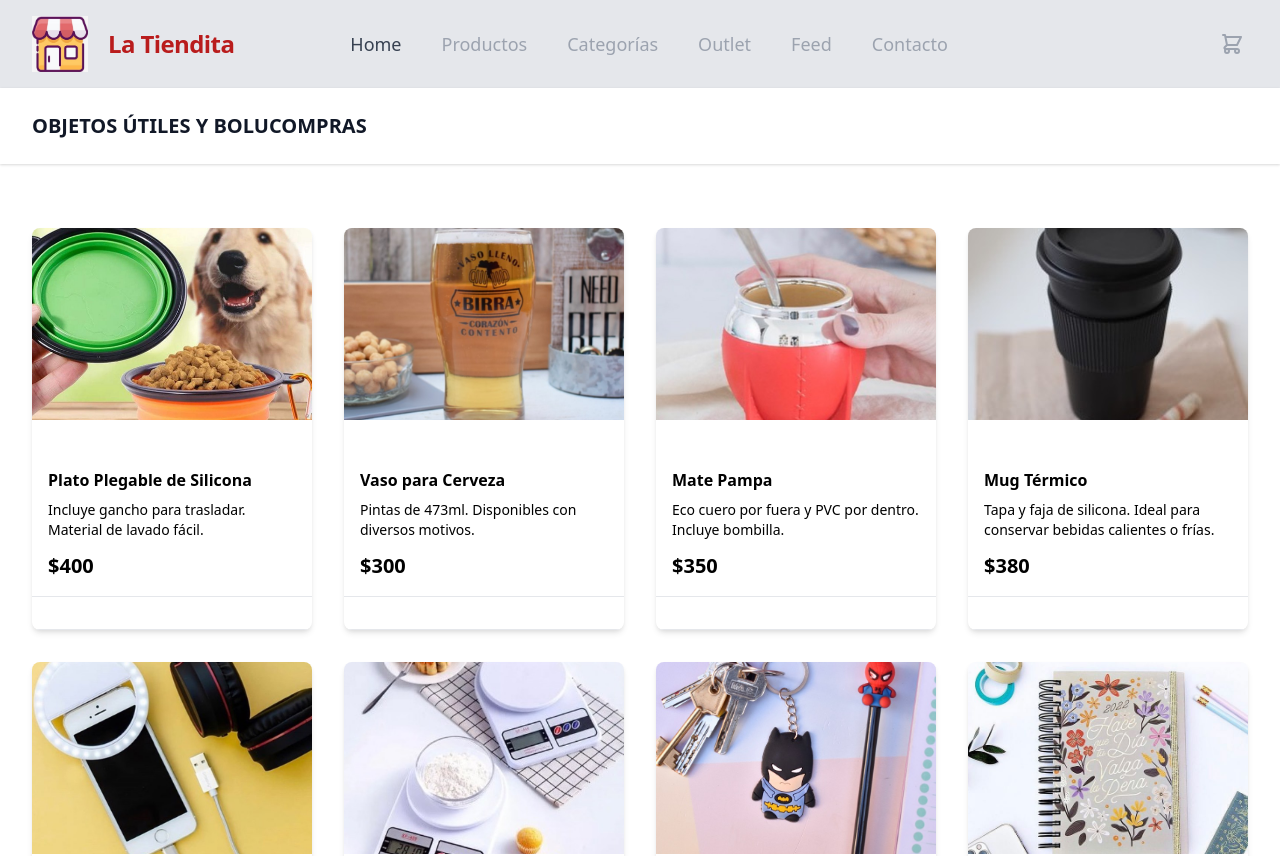
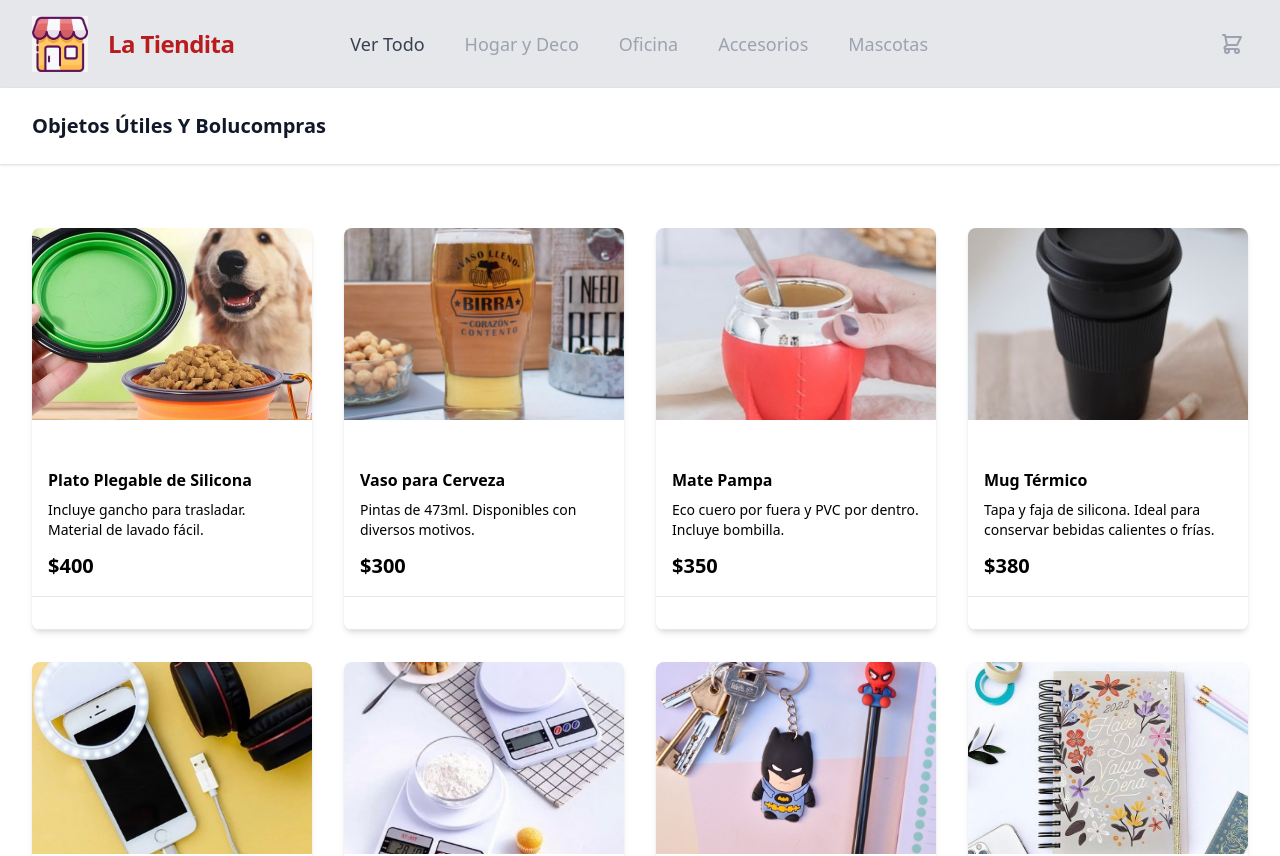
Before and after one commit to mathiasgdiaz/e-commerce-ReactJS-CoderHouse, a React (Create React App) app: page / in a window 1280 px wide. Shown: the top 856 px of the page. Built offline with nearby package versions, Linux system fonts and the light colour scheme.

Commit message:
Challenge #4
- Features para desafío N° 4 y entrega parcial de Proyecto Final

```diff
--- a/package.json
+++ b/package.json
@@ -13,12 +13,13 @@
     "heroicons": "^1.0.4",
     "react": "^17.0.2",
     "react-dom": "^17.0.2",
+    "react-router-dom": "^5.3.0",
     "react-scripts": "4.0.3",
     "web-vitals": "^1.1.2"
   },
   "scripts": {
-    "start": "npm run watch:css && react-scripts start",
-    "build": "npm run watch:css && react-scripts build",
+    "start": "npm run watch:css && react-scripts --openssl-legacy-provider start",
+    "build": "npm run watch:css && react-scripts --openssl-legacy-provider build",
     "test": "react-scripts test",
     "eject": "react-scripts eject",
     "watch:css": "postcss src/styles/tailwind.css -o src/styles/output.css"
--- a/src/App.js
+++ b/src/App.js
@@ -1,21 +1,27 @@
+import React from 'react';
 import './App.css';
 import './styles/output.css'
+import { BrowserRouter, Switch, Route, Redirect } from 'react-router-dom';
 import NavBar from './components/NavBar/NavBar.jsx';
 import ItemListContainer from './components/ItemListContainer/ItemListContainer.jsx';
+import ItemDetailContainer from './components/ItemDetailContainer/ItemDetailContainer.jsx';
 
 function App() {
   return(
-    <div>
+    <BrowserRouter>
       <NavBar />
-      <header className="bg-white shadow">
-        <div className="max-w-7xl mx-auto py-6 px-4 sm:px-6 lg:px-8">
-          <h1 className="text-xl font-bold text-gray-900">OBJETOS ÚTILES Y BOLUCOMPRAS</h1>
-        </div>
-      </header>
-      <main>
-        <ItemListContainer mensaje="Próximamente las ofertas de la semana"/>
-      </main>
-    </div>
+      <Switch>
+        <Route exact path="/">
+          <ItemListContainer title="Objetos Útiles Y Bolucompras"/>
+        </Route>
+        <Route exact path="/category/:categoryId">
+          <ItemListContainer/>
+        </Route>
+        <Route exact path="/item/:itemId">
+          <ItemDetailContainer/>
+        </Route>
+      </Switch>
+    </BrowserRouter>
   );
 }
 
--- /dev/null
+++ b/src/components/ItemDetailContainer/ItemDetail/ItemDetail.jsx
@@ -0,0 +1,64 @@
+import React from 'react'
+import categories from '../../../data/categories.js'
+
+const ItemDetail = ({item}) => {
+    return (
+        <div class="lg:w-4/5 mx-auto flex flex-wrap">
+            <img alt="ecommerce" class="lg:w-1/2 w-full object-cover object-center rounded border border-gray-200" src={item.image} />
+            <div class="lg:w-1/2 w-full lg:pl-10 lg:py-6 mt-6 lg:mt-0">
+                <h2 class="text-sm title-font text-gray-500 tracking-widest">{categories.filter((i) => i.category === item.category)[0].text}</h2>
+                <h1 class="text-gray-900 text-3xl title-font font-medium mb-1">{item.name}</h1>
+                <div class="flex mb-4">
+                    <span class="flex items-center">
+                        <svg fill="currentColor" stroke="currentColor" stroke-linecap="round" stroke-linejoin="round" stroke-width="2" class="w-4 h-4 text-red-500" viewBox="0 0 24 24">
+                        <path d="M12 2l3.09 6.26L22 9.27l-5 4.87 1.18 6.88L12 17.77l-6.18 3.25L7 14.14 2 9.27l6.91-1.01L12 2z"></path>
+                        </svg>
+                        <svg fill="currentColor" stroke="currentColor" stroke-linecap="round" stroke-linejoin="round" stroke-width="2" class="w-4 h-4 text-red-500" viewBox="0 0 24 24">
+                        <path d="M12 2l3.09 6.26L22 9.27l-5 4.87 1.18 6.88L12 17.77l-6.18 3.25L7 14.14 2 9.27l6.91-1.01L12 2z"></path>
+                        </svg>
+                        <svg fill="currentColor" stroke="currentColor" stroke-linecap="round" stroke-linejoin="round" stroke-width="2" class="w-4 h-4 text-red-500" viewBox="0 0 24 24">
+                        <path d="M12 2l3.09 6.26L22 9.27l-5 4.87 1.18 6.88L12 17.77l-6.18 3.25L7 14.14 2 9.27l6.91-1.01L12 2z"></path>
+                        </svg>
+                        <svg fill="currentColor" stroke="currentColor" stroke-linecap="round" stroke-linejoin="round" stroke-width="2" class="w-4 h-4 text-red-500" viewBox="0 0 24 24">
+                        <path d="M12 2l3.09 6.26L22 9.27l-5 4.87 1.18 6.88L12 17.77l-6.18 3.25L7 14.14 2 9.27l6.91-1.01L12 2z"></path>
+                        </svg>
+                        <svg fill="none" stroke="currentColor" stroke-linecap="round" stroke-linejoin="round" stroke-width="2" class="w-4 h-4 text-red-500" viewBox="0 0 24 24">
+                        <path d="M12 2l3.09 6.26L22 9.27l-5 4.87 1.18 6.88L12 17.77l-6.18 3.25L7 14.14 2 9.27l6.91-1.01L12 2z"></path>
+                        </svg>
+                        <span class="text-gray-600 ml-3">4 Reviews</span>
+                    </span>
+                    <span class="flex ml-3 pl-3 py-2 border-l-2 border-gray-200">
+                        <a href="#" class="text-gray-500">
+                        <svg fill="currentColor" stroke-linecap="round" stroke-linejoin="round" stroke-width="2" class="w-5 h-5" viewBox="0 0 24 24">
+                            <path d="M18 2h-3a5 5 0 00-5 5v3H7v4h3v8h4v-8h3l1-4h-4V7a1 1 0 011-1h3z"></path>
+                        </svg>
+                        </a>
+                        <a href="#" class="ml-2 text-gray-500">
+                        <svg fill="currentColor" stroke-linecap="round" stroke-linejoin="round" stroke-width="2" class="w-5 h-5" viewBox="0 0 24 24">
+                            <path d="M23 3a10.9 10.9 0 01-3.14 1.53 4.48 4.48 0 00-7.86 3v1A10.66 10.66 0 013 4s-4 9 5 13a11.64 11.64 0 01-7 2c9 5 20 0 20-11.5a4.5 4.5 0 00-.08-.83A7.72 7.72 0 0023 3z"></path>
+                        </svg>
+                        </a>
+                        <a href="#" class="ml-2 text-gray-500">
+                        <svg fill="currentColor" stroke-linecap="round" stroke-linejoin="round" stroke-width="2" class="w-5 h-5" viewBox="0 0 24 24">
+                            <path d="M21 11.5a8.38 8.38 0 01-.9 3.8 8.5 8.5 0 01-7.6 4.7 8.38 8.38 0 01-3.8-.9L3 21l1.9-5.7a8.38 8.38 0 01-.9-3.8 8.5 8.5 0 014.7-7.6 8.38 8.38 0 013.8-.9h.5a8.48 8.48 0 018 8v.5z"></path>
+                        </svg>
+                        </a>
+                    </span>
+                </div>
+                <p class="leading-relaxed">{item.desc}</p>
+                <div class="p-4 border-b text-xs text-gray-700"></div>
+                <div class="flex border-t p-4">
+                    <span class="title-font font-medium text-2xl text-gray-900">{item.price}</span>
+                    <button class="flex ml-auto text-white bg-red-500 border-0 py-2 px-6 focus:outline-none hover:bg-red-600 rounded">Comprar</button>
+                    <button class="rounded-full w-10 h-10 bg-gray-200 p-0 border-0 inline-flex items-center justify-center text-gray-500 ml-4">
+                        <svg fill="currentColor" stroke-linecap="round" stroke-linejoin="round" stroke-width="2" class="w-5 h-5" viewBox="0 0 24 24">
+                        <path d="M20.84 4.61a5.5 5.5 0 00-7.78 0L12 5.67l-1.06-1.06a5.5 5.5 0 00-7.78 7.78l1.06 1.06L12 21.23l7.78-7.78 1.06-1.06a5.5 5.5 0 000-7.78z"></path>
+                        </svg>
+                    </button>
+                </div>
+            </div>
+        </div>
+    )
+}
+
+export default ItemDetail
--- /dev/null
+++ b/src/components/ItemDetailContainer/ItemDetailContainer.jsx
@@ -0,0 +1,62 @@
+import React, {useState, useEffect} from 'react';
+import {useParams, useHistory} from 'react-router-dom';
+import { NavLink, Link } from 'react-router-dom';
+import ItemDetail from './ItemDetail/ItemDetail.jsx'
+import data from '../../data/data.js'
+import categories from '../../data/categories.js'
+
+const ItemDetailContainer = () => {
+    const [item, setItem] = useState([]);
+    const [category, setCategory] = useState('');
+    const [load, setLoad] = useState(true);
+    const { itemId } = useParams();
+
+    useEffect(() => {
+        setLoad(true);
+        const getItem = new Promise((res)=>
+        {
+        setTimeout(()=>{
+            res(data);
+        },1000);
+        });
+        getItem.then((data) => {
+            setItem(data.filter((i) => i.id === itemId))
+            setCategory(data.filter((i) => i.id === itemId)[0].category);
+        }).finally(() => setLoad(false));
+    },[itemId]);
+
+    const itemDetail = item.map((item) =>
+        <ItemDetail key={item.id} item={item}/>
+    )
+
+    return(
+        <main>
+            {load
+                ?   <div class="flex items-center justify-center ">
+                        <div class="w-24 h-24 border-l-2 border-gray-900 rounded-full animate-spin"></div>
+                    </div>
+                :
+                <div>
+                    <header className="bg-white shadow">
+                        <div className="flex max-w-7xl mx-auto py-6 px-4 sm:px-6 lg:px-8">
+                            <NavLink to={"/"} exact>
+                                <h1 className="text-xl font-bold text-gray-900">Inicio</h1>
+                            </NavLink>
+                            <span className="pl-2 pr-2 text-xl"> / </span>
+                            <NavLink to={"/category/" + category} exact>
+                                <h1 className="text-xl font-bold text-gray-900">{categories.filter((i) => i.category === category)[0].text}</h1>
+                            </NavLink>
+                        </div>
+                    </header>
+                    <section class="text-gray-700 body-font overflow-hidden bg-white mt-5">
+                        <div class="container px-5 py-10 mx-auto">
+                            {itemDetail}
+                        </div>
+                    </section>
+                </div>
+            }
+        </main>
+    );
+}
+
+export default ItemDetailContainer;
--- a/src/components/ItemListContainer/ItemListContainer.jsx
+++ b/src/components/ItemListContainer/ItemListContainer.jsx
@@ -1,25 +1,36 @@
 import React, {useState, useEffect} from 'react';
+import {useParams, useHistory} from 'react-router-dom';
 import ItemList from './ItemList/ItemList.jsx'
 import data from '../../data/data.js'
+import categories from '../../data/categories.js'
 
 const ItemListContainer = (props) => {
   const [products, setProducts] = useState([]);
   const [load, setLoad] = useState(true);
+  const { categoryId } = useParams();
 
   useEffect(() => {
+    setLoad(true);
     const listProducts = new Promise((res, rej)=>
     {
       setTimeout(()=>{
         res(data);
-          },3000);
+      },1000);
     });
     listProducts.then((data) => {
-          setProducts(data);
-          setLoad(false);
-        });
-    },[products]);
+      categoryId
+        ? setProducts(data.filter((i) => i.category === categoryId))
+        : setProducts(data);
+    }).finally(() => setLoad(false));
+  },[categoryId]);
 
   return(
+    <main>
+      <header className="bg-white shadow">
+        <div className="max-w-7xl mx-auto py-6 px-4 sm:px-6 lg:px-8">
+          <h1 className="text-xl font-bold text-gray-900">{props.title ? props.title : categoryId ? categories.filter((i) => i.category === categoryId)[0].desc : categories.filter((i) => i.category === 0)[0].desc}</h1>
+        </div>
+      </header>
       <div className="max-w-7xl mx-auto py-6 sm:px-6 lg:px-8">
         <div className="px-4 py-6 sm:px-0">
             {load ? <div class="flex items-center justify-center ">
@@ -28,6 +39,7 @@ const ItemListContainer = (props) => {
                   : <ItemList products={products}/>}
         </div>
       </div>
+    </main>
   );
 }
 
--- a/src/components/NavBar/NavBar.jsx
+++ b/src/components/NavBar/NavBar.jsx
@@ -1,8 +1,10 @@
 import React, { useState } from "react";
+import { NavLink, Link } from 'react-router-dom';
 import { Transition } from "@headlessui/react";
 import CartWidget from './CartWidget/CartWidget.jsx';
+import categories from '../../data/categories.js'
 
-export default function NavBar() {
+export const NavBar = () => {
   const [isOpen, setIsOpen] = useState(false);
   return (
       <nav className="bg-gray-200">
@@ -10,17 +12,22 @@ export default function NavBar() {
           <div className="flex items-center justify-between h-16">
             <div className="flex items-center">
               <div class="flex items-center flex-shrink-0 text-white mr-6">
-                <img className="h-14 w-14" src="logo_tienda_2.jpg" alt="La Tiendita" />
-                <span class="font-semibold text-2xl tracking-tight ml-5 text-red-700">La Tiendita</span>
+                <NavLink to="/" exact className="flex h-screen justify-center items-center">
+                  <img className="h-14 w-14 float-left" src="/logo_tienda_2.jpg" alt="La Tiendita" />
+                  <span class="font-semibold text-2xl tracking-tight ml-5 text-red-700">La Tiendita</span>
+                </NavLink>
               </div>
               <div className="hidden md:block">
                 <div className="ml-20 flex items-baseline space-x-4">
-                  <a href="#" className="text-gray-700 hover:bg-gray-700 hover:text-white px-3 py-2 rounded-md text-lg font-medium"> Home </a>
-                  <a href="#" className="text-gray-400 hover:bg-gray-700 hover:text-white px-3 py-2 rounded-md text-lg font-medium"> Productos </a>
-                  <a href="#" className="text-gray-400 hover:bg-gray-700 hover:text-white px-3 py-2 rounded-md text-lg font-medium"> Categorías </a>
-                  <a href="#" className="text-gray-400 hover:bg-gray-700 hover:text-white px-3 py-2 rounded-md text-lg font-medium"> Outlet </a>
-                  <a href="#" className="text-gray-400 hover:bg-gray-700 hover:text-white px-3 py-2 rounded-md text-lg font-medium"> Feed </a>
-                  <a href="#" className="text-gray-400 hover:bg-gray-700 hover:text-white px-3 py-2 rounded-md text-lg font-medium"> Contacto </a>
+                {
+                  categories.map((cat) => {
+                    return (
+                        <NavLink to={cat.address} exact activeClassName="text-gray-700" className="text-gray-400 hover:bg-gray-700 hover:text-white px-3 py-2 rounded-md text-lg font-medium">
+                          {cat.text}
+                        </NavLink>
+                    );
+                  })
+                }
                 </div>
               </div>
             </div>
@@ -54,12 +61,15 @@ export default function NavBar() {
           {(ref) => (
             <div className="md:hidden" id="mobile-menu">
               <div ref={ref} className="px-2 pt-2 pb-3 space-y-1 sm:px-3">
-                <a href="#" className="text-gray-700 hover:bg-gray-700 hover:text-white block px-3 py-2 rounded-md text-base font-medium"> Home </a>
-                <a href="#" className="text-gray-400 hover:bg-gray-700 hover:text-white block px-3 py-2 rounded-md text-base font-medium"> Productos </a>
-                <a href="#" className="text-gray-400 hover:bg-gray-700 hover:text-white block px-3 py-2 rounded-md text-base font-medium"> Categorías </a>
-                <a href="#" className="text-gray-400 hover:bg-gray-700 hover:text-white block px-3 py-2 rounded-md text-base font-medium"> Outlet </a>
-                <a href="#" className="text-gray-400 hover:bg-gray-700 hover:text-white block px-3 py-2 rounded-md text-base font-medium"> Feed </a>
-                <a href="#" className="text-gray-400 hover:bg-gray-700 hover:text-white block px-3 py-2 rounded-md text-base font-medium"> Contacto </a>
+              {
+                  categories.map((cat) => {
+                    return (
+                        <NavLink to={cat.address} exact activeClassName="text-gray-700" className="text-gray-400 hover:bg-gray-700 hover:text-white px-3 py-2 rounded-md text-lg font-medium">
+                          {cat.text}
+                        </NavLink>
+                    );
+                  })
+              }
               </div>
             </div>
           )}
@@ -67,3 +77,5 @@ export default function NavBar() {
       </nav>
   )
 }
+
+export default NavBar;
--- /dev/null
+++ b/src/data/categories.js
@@ -0,0 +1,9 @@
+const categories = [
+    { id: 'xcvxasd', category: '0', address: '/', text: 'Ver Todo', desc: 'Objetos útiles y bolucompras' },
+    { id: 'sdfdsaf', category: '1', address: '/category/1', text: 'Hogar y Deco', desc: 'Los mejores utensillos para tu casa' },
+    { id: 'asdadsa', category: '2', address: '/category/2', text: 'Oficina', desc: 'Gadgets geniales para que te acompañen en tu trabajo' },
+    { id: 'dfgddgf', category: '3', address: '/category/3', text: 'Accesorios', desc: 'Pequeños accesorios para regalar o regalarse' },
+    { id: 'ewerwrr', category: '4', address: '/category/4', text: 'Mascotas', desc: 'Accesorios y juguetes para tus mascotas' }
+  ];
+
+  export default categories;
--- a/src/data/data.js
+++ b/src/data/data.js
@@ -1,66 +1,74 @@
 const data = [
     {
         id: '1',
+        category: '4',
         name: 'Plato Plegable de Silicona',
-        description: 'Incluye gancho para trasladar. Material de lavado fácil.',
+        desc: 'Incluye gancho para trasladar. Material de lavado fácil.',
         price: '$400',
-        image: './images/p1.jpg'
+        image: '/images/p1.jpg'
 
     },
     {
         id: '2',
         name: 'Vaso para Cerveza',
-        description: 'Pintas de 473ml. Disponibles con diversos motivos.',
+        category: '1',
+        desc: 'Pintas de 473ml. Disponibles con diversos motivos.',
         price: '$300',
-        image: './images/p2.jpg'
+        image: '/images/p2.jpg'
 
     },
     {
         id: '3',
         name: 'Mate Pampa',
-        description: 'Eco cuero por fuera y PVC por dentro. Incluye bombilla.',
+        category: '1',
+        desc: 'Eco cuero por fuera y PVC por dentro. Incluye bombilla.',
         price: '$350',
-        image: './images/p3.jpg'
+        image: '/images/p3.jpg'
 
     },
     {
         id: '4',
         name: 'Mug Térmico',
-        description: 'Tapa y faja de silicona. Ideal para conservar bebidas calientes o frías.',
+        category: '2',
+        desc: 'Tapa y faja de silicona. Ideal para conservar bebidas calientes o frías.',
         price: '$380',
-        image: './images/p4.jpg'
+        image: '/images/p4.jpg'
 
     },
     {
         id: '5',
         name: 'Aro de Luz Led',
-        description: '3 intensidades de luz. Incluye cable usb. Disponible en color blanco',
+        category: '3',
+        desc: '3 intensidades de luz. Incluye cable usb. Disponible en color blanco',
         price: '$650',
-        image: './images/p5.jpg'
+        image: '/images/p5.jpg'
 
     },
     {
         id: '6',
         name: 'Balanza Digital',
-        description: 'Pesa hasta 7kg. Botón de puesta en 0. Apagado automático',
+        category: '1',
+        desc: 'Pesa hasta 7kg. Botón de puesta en 0. Apagado automático',
         price: '$950',
-        image: './images/p6.jpg'
+        image: '/images/p6.jpg'
 
     },
     {
         id: '7',
         name: 'Llaveros de Silicona',
-        description: 'Opción económica para souvenir o para completar un regalito',
+        category: '3',
+        desc: 'Opción económica para souvenir o para completar un regalito',
         price: '$150',
-        image: './images/p7.jpg'
+        image: '/images/p7.jpg'
 
     },
     {
         id: '8',
         name: 'Agenda 2022',
-        description: 'Planificador mensual para cada mes. Calendario 2022 y 2023',
+        category: '2',
+        desc: 'Planificador mensual para cada mes. Calendario 2022 y 2023',
         price: '$850',
-        image: './images/p8.jpg'
+        image: '/images/p8.jpg'
 
     }
 ];
```
Also changed, not shown: src/components/ItemListContainer/ItemList/Item/Item.jsx (+4 -3 lines), 1 other file (tests, documents, lock files or other folders). Lines whose indentation alone changed are shown as unchanged.
